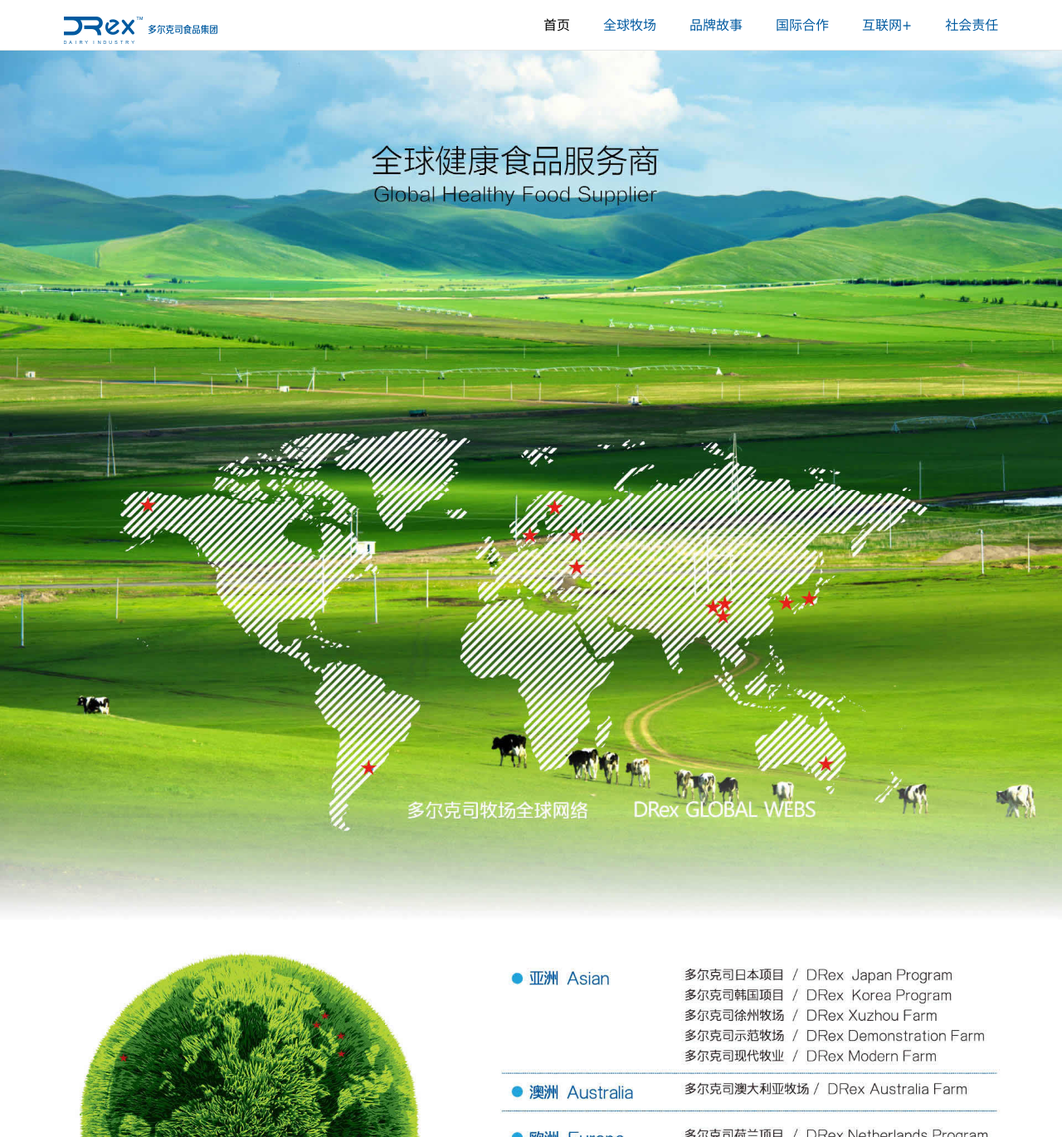
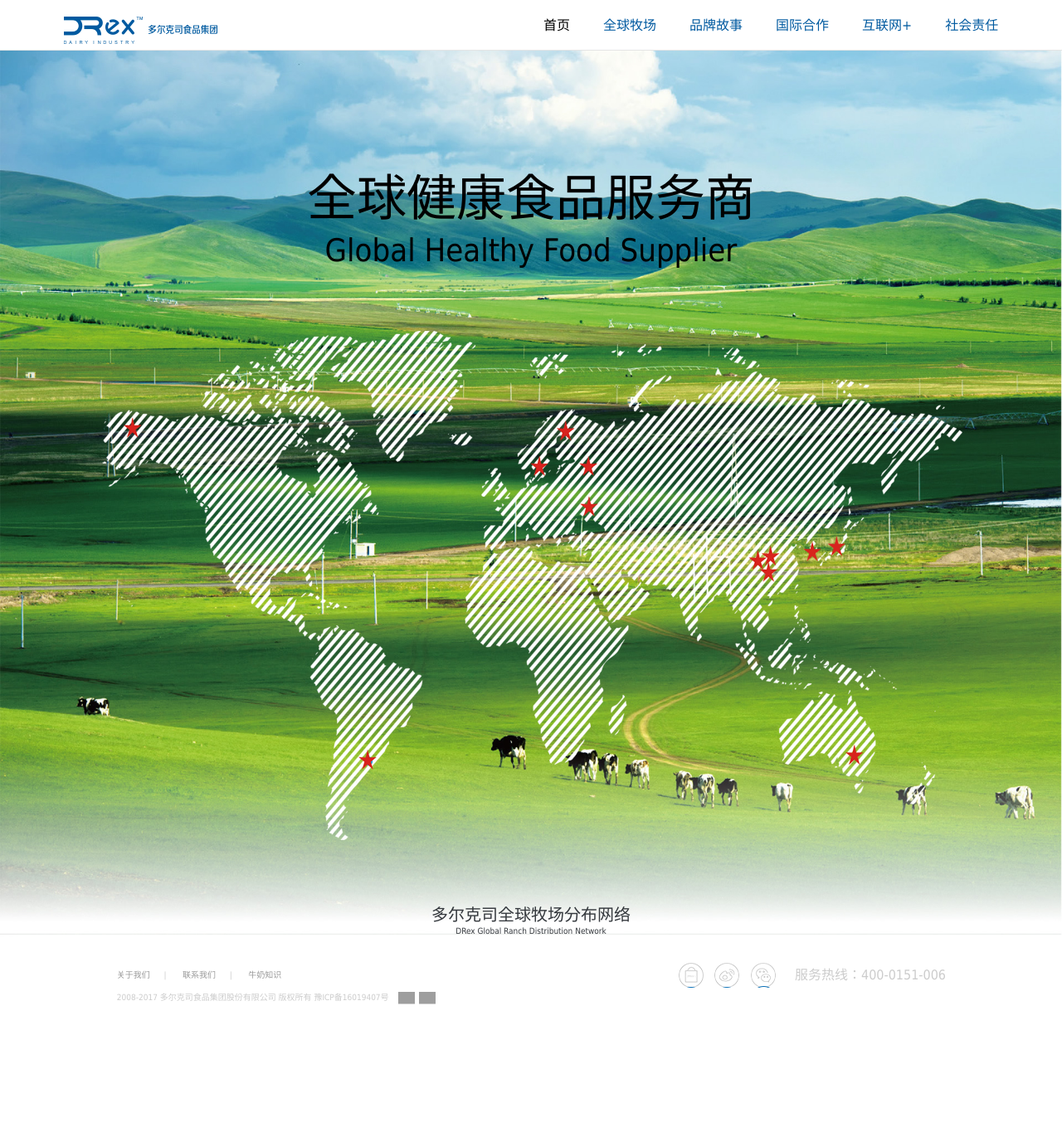
Before and after one commit to liukunpengiOS/DrexWebside, a PHP site: page /globalMeadowLand.php in a window 1280 px wide. Shown: the top 1371 px of the page at 83% size. After the commit the page ends 1211 px from the top, so only its background shows below. Run offline with PHP 8.4, Linux system fonts and the light colour scheme; some libraries are stand-ins or nearby versions; grey boxes are pictures that could not be loaded.

Commit message:
页面重新编码1.0

```diff
--- a/globalMeadowLand.php
+++ b/globalMeadowLand.php
@@ -7,9 +7,17 @@
   </head>
   <body>
   <?php include 'head.html'; ?>
-      <div style="background: url(images/globalMeadowland/1.jpg) bottom;background-size:100% auto; width:100%;heihgt:0;padding-bottom:41.6%;position:relative;padding-top:60px;">
+      <div style="text-align:center;position:relative;padding-top:60px;">
+        <img src="images/globalRanch/1.jpg" style="width:100%;padding-bottom:auto;">
+        <div style="position:absolute;width:100%;height:auto;z-indent:2;top:200px;">
+          <h2 style="font-size:60px;color:#000;">全球健康食品服务商</h2>
+          <h2 style="font-size:38px;color:#000;">Global Healthy Food Supplier</h2>
+          <img src="images/globalRanch/ranchMap.png" style="width:100%;padding-bottom:auto;">
+          <h2 style="font-size:20px;">多尔克司全球牧场分布网络</h2>
+          <h2 style="font-size:10px;">DRex Global Ranch Distribution Network</h2>
+        </div>
       </div>
-      <div style="background: url(images/globalMeadowland/2.jpg) bottom;background-size:100% auto; width:100%;heihgt:0;padding-bottom:41.6%;position:relative;">
+      <!-- <div style="background: url(images/globalMeadowland/2.jpg) bottom;background-size:100% auto; width:100%;heihgt:0;padding-bottom:41.6%;position:relative;">
       </div>
       <div style="background: url(images/globalMeadowland/3.jpg) bottom;background-size:100% auto; width:100%;heihgt:0;padding-bottom:41.6%;position:relative;">
       </div>
@@ -24,7 +32,7 @@
       <div style="background: url(images/globalMeadowland/8.jpg) bottom;background-size:100% auto; width:100%;heihgt:0;padding-bottom:41.6%;position:relative;">
       </div>
       <div style="background: url(images/globalMeadowland/9.jpg) bottom;background-size:100% auto; width:100%;heihgt:0;padding-bottom:41.6%;position:relative;">
-      </div>
+      </div> -->
   <?php include 'footer.html'; ?>
   </body>
 </html>
--- a/index.php
+++ b/index.php
@@ -12,7 +12,6 @@
 				background-position: center center;
 				background-repeat: no-repeat;
 			}
-
 		</style>
 	</head>
 
--- a/top.html
+++ b/top.html
@@ -1,4 +1,4 @@
-		<title>多尔克司-牧场种植|奶牛养殖|原奶供应|食品研发|食品深加工|国际贸易|电子商务服务于一体</title>
+		<title>多尔克司食品集团股份有限公司</title>
 		<meta http-equiv="Content-Type" content="text/html; charset=utf-8">
 		<meta http-equiv="X-UA-Compatible" content="IE=Edge,chrome=1">
 		<meta property="wb:webmaster" content="6bdcc5762d77ce58">
```
Also changed, not shown: images/globalMeadowland/1.jpg (deleted), images/globalMeadowland/2.jpg (deleted), images/globalRanch/1.jpg (added), images/globalRanch/3.jpg (renamed from images/globalMeadowland/3.jpg), images/globalRanch/4.jpg (renamed from images/globalMeadowland/4.jpg), images/globalRanch/5.jpg (renamed from images/globalMeadowland/5.jpg), images/globalRanch/6.jpg (renamed from images/globalMeadowland/6.jpg), images/globalRanch/7.jpg (renamed from images/globalMeadowland/7.jpg), images/globalRanch/8.jpg (renamed from images/globalMeadowland/8.jpg), images/globalRanch/9.jpg (renamed from images/globalMeadowland/9.jpg), images/globalRanch/ranchMap.png (added), 2 other files.
